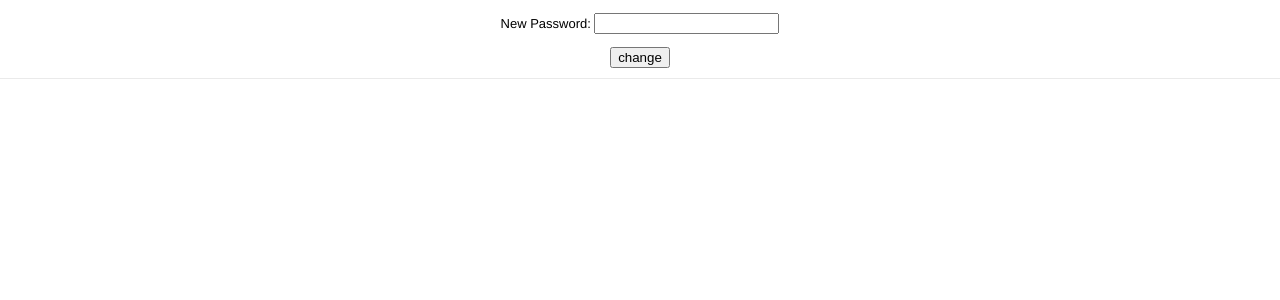
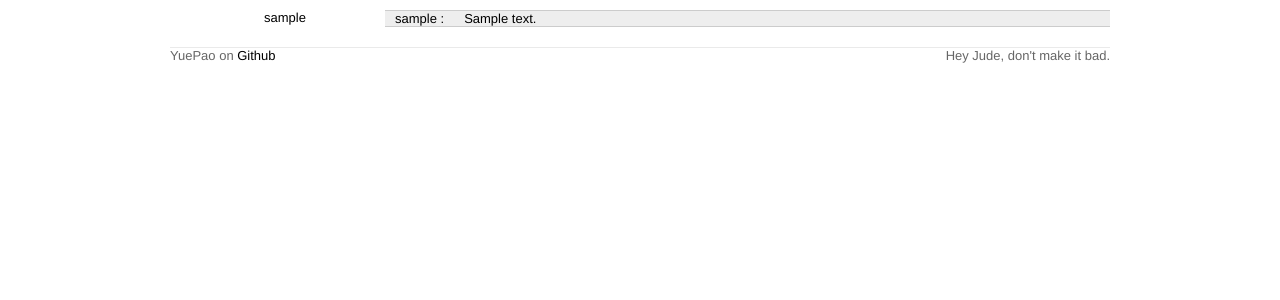
Before and after one commit to ljfrank/YuePao, a Django app: page /user/1/ in a window 1280 px wide. Shown: the part 35-335 px from the top of the page. Run offline with Django 3.2, Linux system fonts and the light colour scheme; a user stored in the database is signed in; tables that the repository leaves empty hold one stand-in row (values such as "Sample post").

Commit message:
add follow, refactor user view(move some codes to form), add some style

```diff
--- a/game/admin.py
+++ b/game/admin.py
@@ -3,3 +3,5 @@ from django.contrib import admin
 
 admin.site.register(Tweet)
 admin.site.register(Comment)
+admin.site.register(Follow)
+admin.site.register(UserProfile)
--- a/game/models.py
+++ b/game/models.py
@@ -4,14 +4,20 @@ from django.contrib.auth.models import User
 class UserProfile(models.Model):
     user = models.OneToOneField(User)
     phone = models.CharField(max_length=20)
+    follows = models.ManyToManyField("self", through='Follow', symmetrical=False)
 
 class Tweet(models.Model):
-    user = models.ForeignKey(User);
-    content = models.CharField(max_length=140);
-    time_posted = models.DateTimeField(auto_now_add=True);
+    user = models.ForeignKey(User)
+    content = models.CharField(max_length=200)
+    time_posted = models.DateTimeField(auto_now_add=True)
 
 class Comment(models.Model):
-    user = models.ForeignKey(User);
-    tweet = models.ForeignKey(Tweet);
-    time_posted = models.DateTimeField(auto_now_add=True);
-    content = models.CharField(max_length=300);
+    user = models.ForeignKey(User)
+    tweet = models.ForeignKey(Tweet)
+    time_posted = models.DateTimeField(auto_now_add=True)
+    content = models.CharField(max_length=300)
+
+class Follow(models.Model):
+    followee = models.ForeignKey(UserProfile, related_name='asfollowee_set')
+    follower = models.ForeignKey(UserProfile, related_name='asfollower_set')
+    date_followed = models.DateTimeField(auto_now_add=True)
--- a/game/urls.py
+++ b/game/urls.py
@@ -10,6 +10,8 @@ urlpatterns += patterns('game.views.user',
     url(r'^signup/?$', 'signup'),
     url(r'^user/(?P<userID>\d+)/?$', 'user'),
     url(r'^user/?$', 'users'),
+    url(r'^follow/(?P<userID>\d+)/?$', 'follow'),
+    url(r'^unfollow/(?P<userID>\d+)/?$', 'unfollow'),
 )
 
 urlpatterns += patterns('game.views.post',
--- a/game/views/user.py
+++ b/game/views/user.py
@@ -1,11 +1,11 @@
 from game.statics import *
 from game.helpers import *
-from django import forms
+from game.forms import *
 from django.shortcuts import redirect, render_to_response
 from django.template import RequestContext
 from django.contrib.auth import authenticate
 from django.contrib.auth.models import User
-from django.contrib.auth.views import logout as authlogout, login as authlogin
+from django.contrib.auth.views import logout as authlogout
 from django.contrib.auth.decorators import login_required
 from game.models import UserProfile
 
@@ -18,17 +18,10 @@ def login(request):
     if request.method == 'POST':
         form = LogInForm(request.POST)
         if form.is_valid():
-            user = authenticate(username = form.cleaned_data['username'], password = form.cleaned_data['password'])
-            if user == None:
-                return render_to_response(LOGIN_PATH, {'form':form, 'msgs':['not valid user']}, context_instance=RequestContext(request))
-            authlogin(request, user)
+            form.save(request)
             return redirect('/', {'user':user})
         else:
             return render_to_response(LOGIN_PATH, {'form':form}, context_instance=RequestContext(request))
-
-class LogInForm(forms.Form):
-    username = forms.CharField(label='username', required=True, max_length=20)
-    password = forms.CharField(label='password', widget=forms.PasswordInput, required=True, max_length=20)
 
 def logout(request):
     return authlogout(request, next_page='/')
@@ -42,44 +35,64 @@ def signup(request):
     if request.method == 'POST':
         form = SignUpForm(request.POST)
         if form.is_valid():
-            try:
-                user = User.objects.get(username=request.POST['username'])
-            except User.DoesNotExist:
-                user = User.objects.create_user(form.cleaned_data['username'], None, form.cleaned_data['password']);
-                user_profile = UserProfile(user=user)
-                user.save()
-                user_profile.save()
-                authlogin(request, user)
-                return redirect('/')
+            form.save(request)
+            return redirect('/')
         return render_to_response(SIGNUP_PATH, {'form':form}, context_instance=RequestContext(request))
-
-class SignUpForm(forms.Form):
-    username = forms.CharField(label='username', required=True, max_length=20)
-    password = forms.CharField(label='password', widget=forms.PasswordInput, required=True, max_length=20)
 
 @login_required
 def user(request, userID):
+    showuser = User.objects.get(id=userID)
     user = request.user
-    if int(user.id) == int(userID):
-        if request.method == 'GET':
-            form = ChangePWForm()
-            return render_to_response(SETTING_PATH, {'form':form}, context_instance=RequestContext(request))
-        if request.method == 'POST':
-            form = ChangePWForm(request.POST)
-            if form.is_valid():
-                user.set_password(form.cleaned_data['password'])
-                user.save()
-            return render_to_response(SETTING_PATH, {'form':form}, context_instance=RequestContext(request))
-        return redirect('/')
-    else:
-        showuser = User.objects.get(id=userID)
-        tweet = showuser.tweet_set.get(user=showuser);
-        return render_to_response(USER_PATH, {'showuser':showuser, 'tweet':tweet})
+    try:
+        follow = Follow.objects.get(followee=showuser.userprofile, follower=user.userprofile)
+    except Follow.DoesNotExist:
+        follow = None
+    tweets = showuser.tweet_set.all()
+    return render_to_response(USER_PATH, {'showuser':showuser, 'tweets':tweets, 'user':request.user, 'follow':follow})
 
-class ChangePWForm(forms.Form):
-    password = forms.CharField(label='New Password', widget=forms.PasswordInput, required=True, max_length=20)
+@login_required
+def settings(request):
+    if request.method == 'GET':
+        form = ChangePWForm()
+        return render_to_response(SETTING_PATH, {'form':form}, context_instance=RequestContext(request))
+    if request.method == 'POST':
+        form = ChangePWForm(request.POST)
+        if form.is_valid():
+            user.set_password(form.cleaned_data['password'])
+            user.save()
+        return render_to_response(SETTING_PATH, {'form':form}, context_instance=RequestContext(request))
+    return redirect('/')
 
 @login_required
 def users(request):
     users = User.objects.all()
     return render_to_response(SHOWUSER_PATH, {'users':users, 'user':request.user})
+
+@login_required
+def follow(request, userID):
+    user = request.user
+    try:
+        followee = User.objects.get(id=userID)
+    except User.DoesNotExist:
+        return redirect('/')
+    try:
+        follow = Follow.objects.get(followee=followee.userprofile, follower=user.userprofile)
+        return redirect('/')
+    except Follow.DoesNotExist:
+        follow = Follow(followee=followee.userprofile, follower=user.userprofile)
+        follow.save()
+    return redirect('/')
+
+@login_required
+def unfollow(request, userID):
+    user = request.user
+    try:
+        followee = User.objects.get(id=userID)
+    except User.DoesNotExist:
+        return redirect('/')
+    try:
+        follow = Follow.objects.get(followee=followee.userprofile, follower=user.userprofile)
+        follow.delete()
+        return redirect('/')
+    except Follow.DoesNotExist:
+        return redirect('/')
--- a/static/css/common.css
+++ b/static/css/common.css
@@ -1,3 +1,5 @@
+/* frame */
+
 body {
 	margin:0;
 	background-color:#FFFFFF;
@@ -22,11 +24,6 @@ a, a:visited {
 	float:left;
 	font-weight: bold;
 	color:white;
-}
-
-#header-wrapper {
-	width:940px;
-	margin:0 auto;
 }
 
 #header-nav {
@@ -60,16 +57,40 @@ a, a:visited {
 }
 
 #content {
-	margin:10px auto;
-	width:940px;
 	text-align:center;
 }
 
 #footer {
-	margin-top: 10px;
 	border-top: 1px solid #EAEAEA;
+	color:#666666;
 }
 
+#footer a, a:visited{
+	color:#000000;
+}
+
+.fl{
+	float:left;
+}
+
+.fr{
+	float:right;
+}
+
+.oh{
+	overflow:hidden;
+}
+
+.center{
+	width:940px;
+	margin:0 auto 10px auto;
+}
+
+.tc-4{
+	color:#444;
+}
+
+/**/
 .usernote{
 	margin-top:32px;
 	width:800px;
@@ -77,6 +98,44 @@ a, a:visited {
 	border-bottom: 1px solid #888888;
 }
 
-.fl{
-	float:left;
+/* content-header */
+#content-header{
+	background-color:#f0f0f0;
+	padding:10px 0px 0px 0px;
 }
+
+/* user-prof */
+#user-prof{
+	width:200px;
+	padding-left:15px;
+}
+
+#username{
+	overflow:hidden;
+	text-align:left;
+	padding-left:10px;
+	font-size:16px;
+}
+
+/* tweetform */
+#tweetform {
+	overflow:hidden;
+	width:498px;
+}
+
+#tweetform textarea{
+	rows:3;
+}
+
+/* tweet */
+.tweet{
+	background-color:#eee;
+	border-top:1px solid #ccc;
+	border-bottom:1px solid #ccc;
+	margin-bottom:10px;
+	text-align:left;
+}
+
+.tweet span{
+	margin:10px;
+}
--- a/templates/frame.html
+++ b/templates/frame.html
@@ -6,29 +6,29 @@
 </head>
 <body>
 	<div id="header">
-		<div id="header-wrapper">
+		<div class="center">
 			<a href="/" id="logo">YuePao</a>
 			<div id="header-nav">
 				<ul id="nav">
 					<li><a href="/">Home</a></li>
 					<li><a href="/user/">Users</a></li>
 					{% if user.is_authenticated %}
-						<li><a href="/user/{{ user.id }}/">Settings</a></li>
-						<li><a href="/logout/">Log Out</a></li>
+					<li><a href="/user/{{ user.id }}/">Settings</a></li>
+					<li><a href="/logout/">Log Out</a></li>
 					{% else %}
-						<li><a href="/login/">Log In</a></li>
-						<li><a href="/signup/">Sign Up</a></li>
+					<li><a href="/login/">Log In</a></li>
+					<li><a href="/signup/">Sign Up</a></li>
 					{% endif %}
 				</ul>
 			</div>
 		</div>
 	</div>
-    <div id="content">
+    <div id="content" class="center oh">
         {% block content %}{% endblock %}
     </div>
-	<div id="footer">
-		<div id="footer-left"></div>
-		<div id="footer-right"></div>
+	<div id="footer" class="center">
+		<div id="footer-left" class="fl">YuePao on <a href='https://github.com/subrays/YuePao'>Github</a></div>
+		<div id="footer-right" class="fr">Hey Jude, don't make it bad.</div>
 	</div>
 </body>
 </html>
--- /dev/null
+++ b/templates/tweet/tweet.html
@@ -0,0 +1,3 @@
+<div class='tweet'>
+	<span>{{tweet.user.username}} :</span><span>{{tweet.content}}</span>
+</div>
--- a/templates/user/user.html
+++ b/templates/user/user.html
@@ -1,6 +1,18 @@
 {% extends "frame.html" %}
 {% block content %}
-<h1>Welcome, {{user.name}}</h1>
-<p>This is the page of {{showuser.name}}</p>
-<p>{{tweet.content}}    at {{tweet.time_posted}}</p>
+<div id='user-prof' class='fl'>
+	<div>{{showuser.username}}</div>
+	{% if showuser != user %}
+		{% if follow == None %}
+		<a href='/follow/{{showuser.id}}/' class='btn'>follow</a>
+		{% else %}
+		<a href='/unfollow/{{showuser.id}}/' class='btn'>unfollow</a>
+		{% endif %}
+	{% endif%}
+</div>
+<div id='tweets' class='oh'>
+{% for tweet in tweets %}
+{% include "tweet/tweet.html" %}
+{% endfor %}
+</div>
 {% endblock %}
```
Also changed, not shown: game/forms.py (added, +57 -0 lines), game/views/home.py (+9 -3 lines), game/views/post.py (+9 -4 lines), templates/home/home.html (+17 -1 lines).
